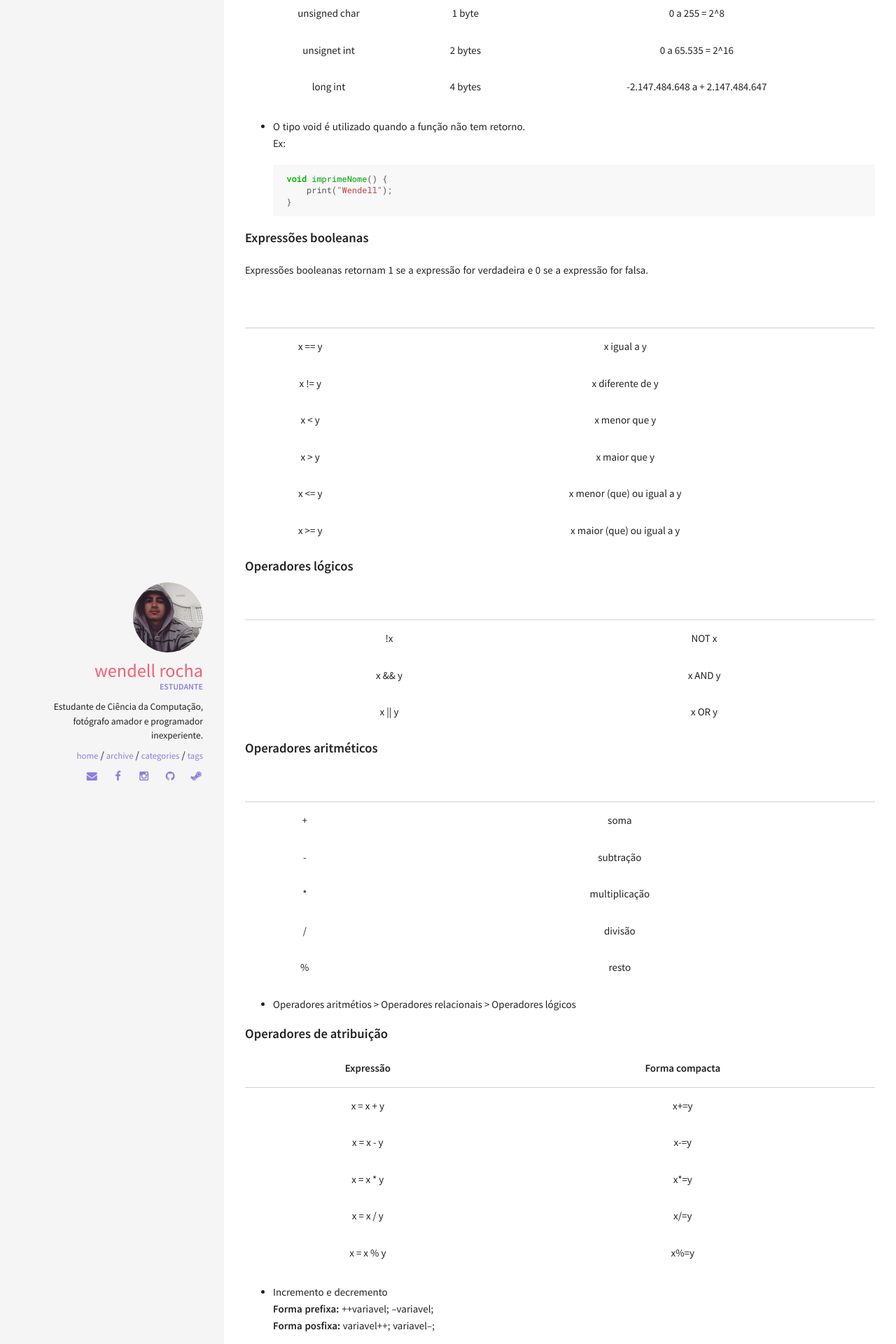
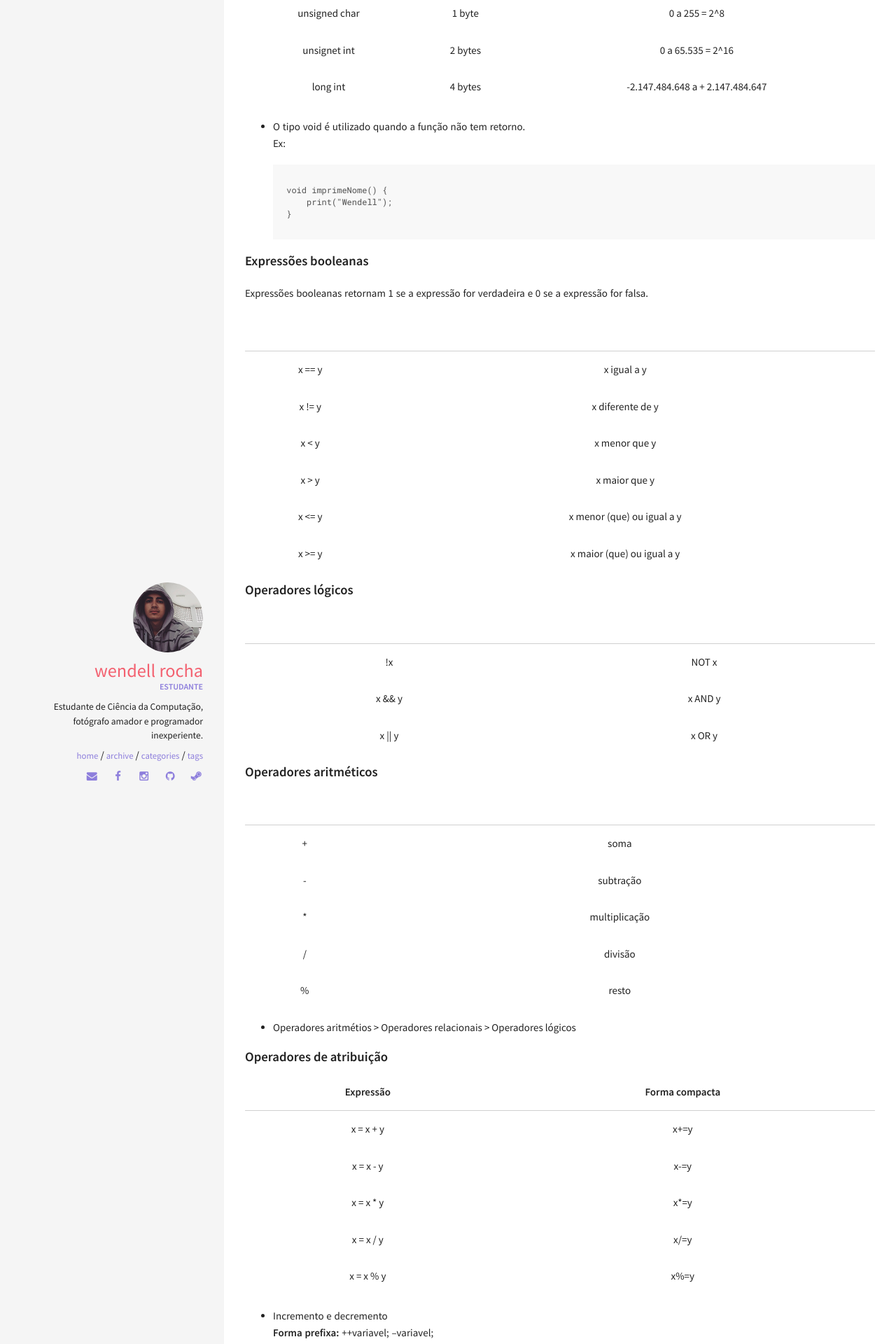
Before and after one commit to WendellRocha/wendellrocha.github.io, a Jekyll site: the page built from _posts/2016-09-26-Introducao-a-c.md, in a window 1280 px wide. Shown: the part 743-2663 px from the top of the page at 70% size. Built offline with Jekyll 4.4.1, drawn with Linux system fonts in a browser that asks for light colours; some of the changed text lies outside the part shown.

Commit message:
Introdução à C

````diff
--- a/_posts/2016-09-26-Introducao-a-c.md
+++ b/_posts/2016-09-26-Introducao-a-c.md
@@ -24,10 +24,12 @@
  * O tipo void é utilizado quando a função não tem retorno.
    Ex:
 
-	``` c
+	```
+
 	void imprimeNome() {
 		print("Wendell");
 	}
+
 	```
 
 #### Expressões booleanas
@@ -83,7 +85,7 @@
 
   Ex:
 
-  ``` c
+  ```
 	main () {
 		int x = 0;
 		printf("x = %d\n", x++);
@@ -91,6 +93,7 @@
 		printf("x = %d\n", ++x);
 		printf("x = %d\n", x);
 	}
+
   ```
 
   Nesse caso, a saída será:
@@ -100,6 +103,7 @@
   x = 1
   x = 2
   x = 2
+
   ```
 
 Bom pessoal, por hoje é só o básico. Já estou elaborando o próximo post e vou liberar nos próximos dias.
````
